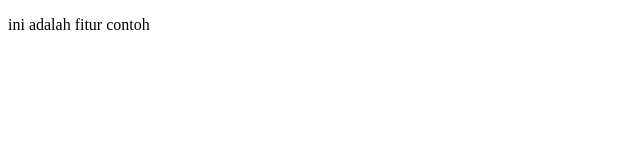
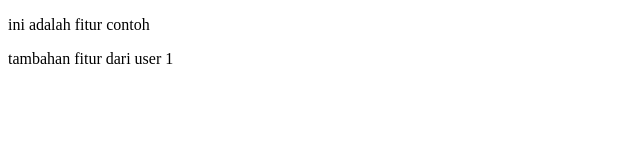
Before and after one commit to alfian-arya/belajar-git-remote, a plain HTML site: page contoh.html in a window 1280 px wide. Shown: the whole page, without its empty margins (0-640 px from the left). Drawn offline with Linux system fonts and the light colour scheme.

Commit message:
add fitur from user-1 to contoh.html

```diff
--- a/contoh.html
+++ b/contoh.html
@@ -7,6 +7,7 @@
 </head>
 <body>
     <p>ini adalah fitur contoh</p>
+    <p>tambahan fitur dari user 1</p>
 
 </body>
 </html>
```
